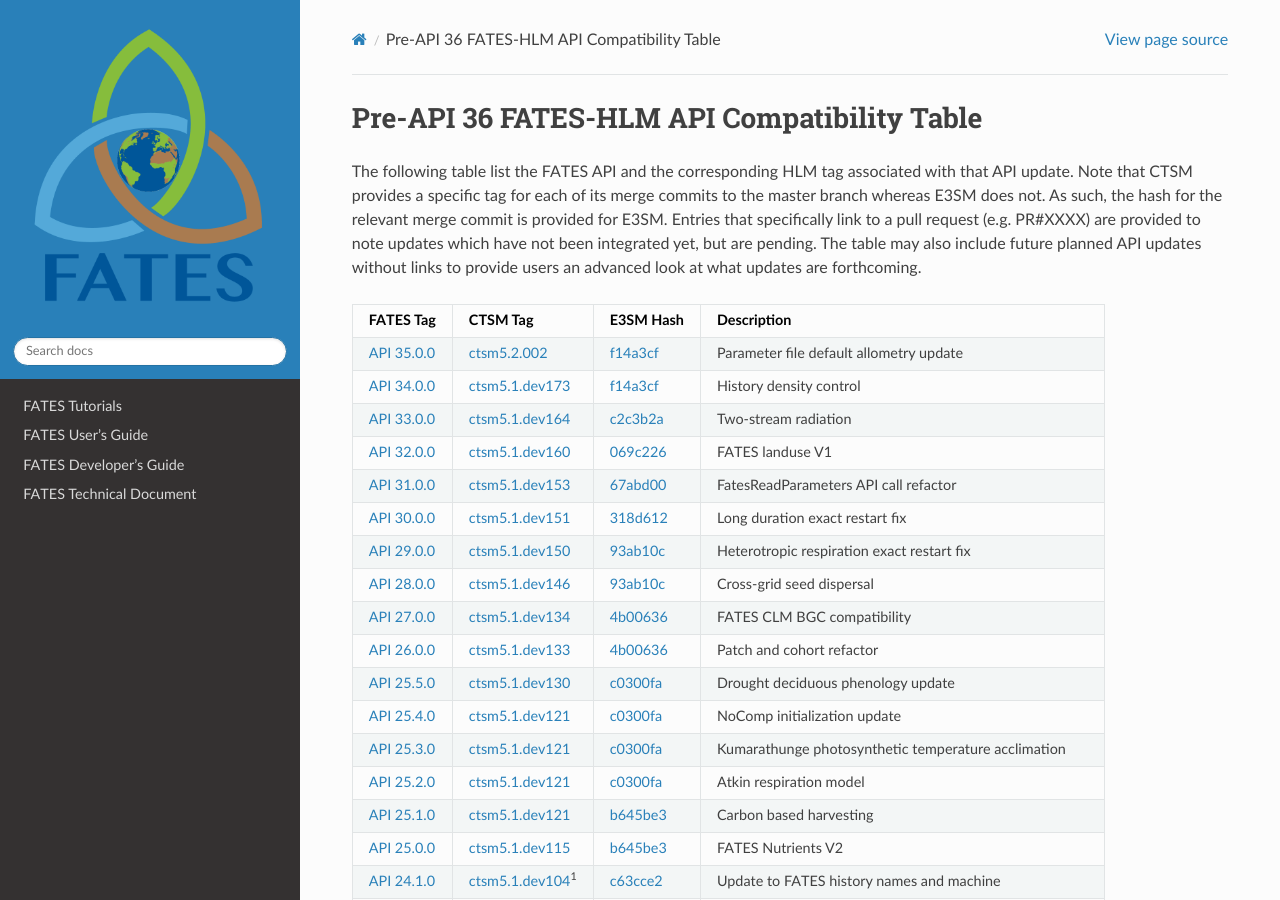
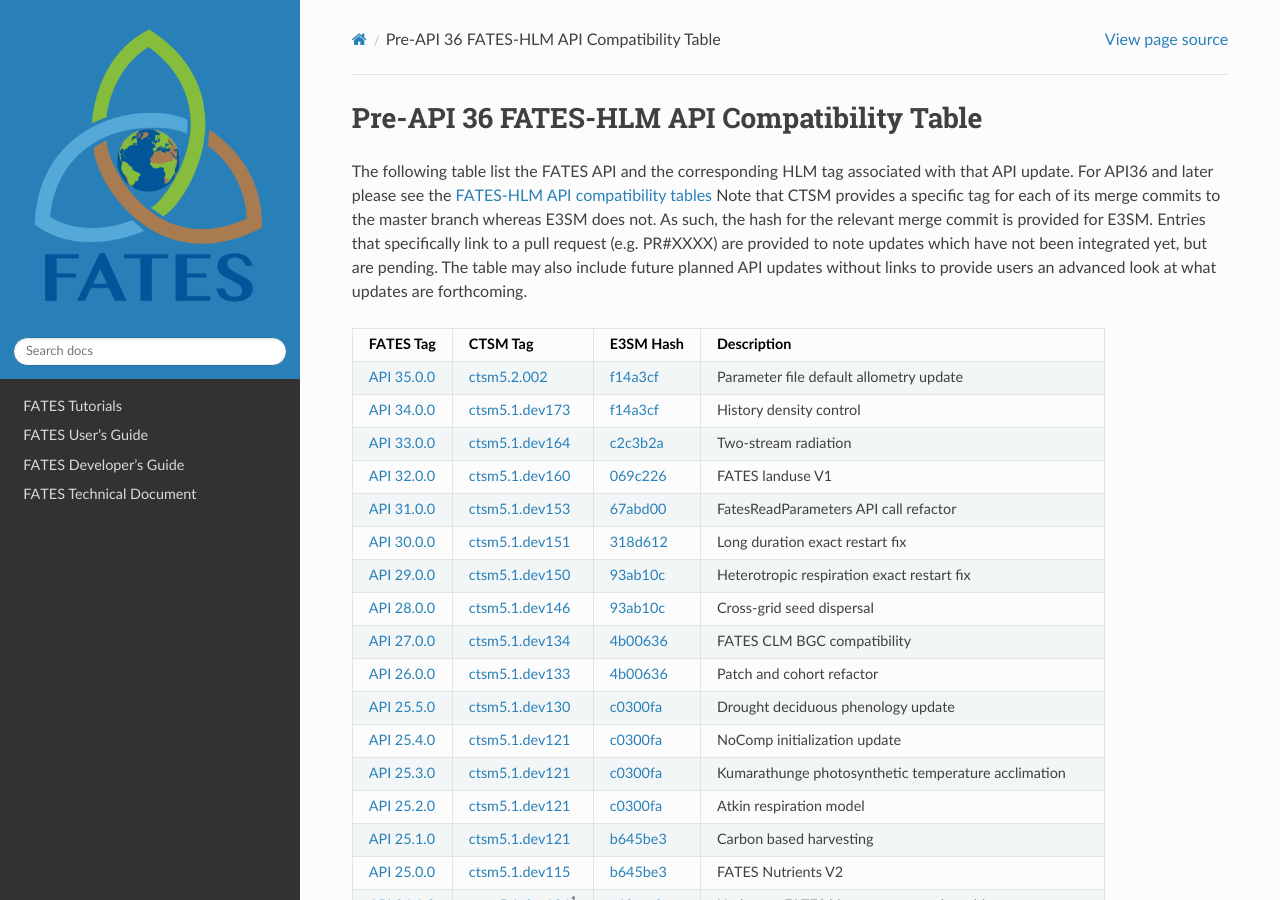
Before and after one commit to NGEET/fates-users-guide, a Sphinx documentation site: the page built from docs/source/user/Table-of-FATES-API-and-HLM-STATUS.md, in a window 1280 px wide and 900 px high. Built offline with Sphinx 7.4.7 and the Read the Docs theme 3.1.0, drawn with Linux system fonts in a browser that asks for light colours.

Commit message:
reference API36 and beyond table in pre-API36 table file

```diff
--- a/docs/source/user/Table-of-FATES-API-and-HLM-STATUS.md
+++ b/docs/source/user/Table-of-FATES-API-and-HLM-STATUS.md
@@ -1,6 +1,6 @@
 # Pre-API 36 FATES-HLM API Compatibility Table
 
-The following table list the FATES API and the corresponding HLM tag associated with that API update.  Note that CTSM provides a specific tag for each of its merge commits to the master branch whereas E3SM does not.  As such, the hash for the relevant merge commit is provided for E3SM.  Entries that specifically link to a pull request (e.g. PR#XXXX) are provided to note updates which have not been integrated yet, but are pending.  The table may also include future planned API updates without links to provide users an advanced look at what updates are forthcoming.
+The following table list the FATES API and the corresponding HLM tag associated with that API update.  For API36 and later please see the {doc}`release-tags-compat-table` Note that CTSM provides a specific tag for each of its merge commits to the master branch whereas E3SM does not.  As such, the hash for the relevant merge commit is provided for E3SM.  Entries that specifically link to a pull request (e.g. PR#XXXX) are provided to note updates which have not been integrated yet, but are pending.  The table may also include future planned API updates without links to provide users an advanced look at what updates are forthcoming.
 
 | FATES Tag   | CTSM Tag | E3SM Hash | Description |
 | ----------- | -------- | --------- | ----------- |
```
